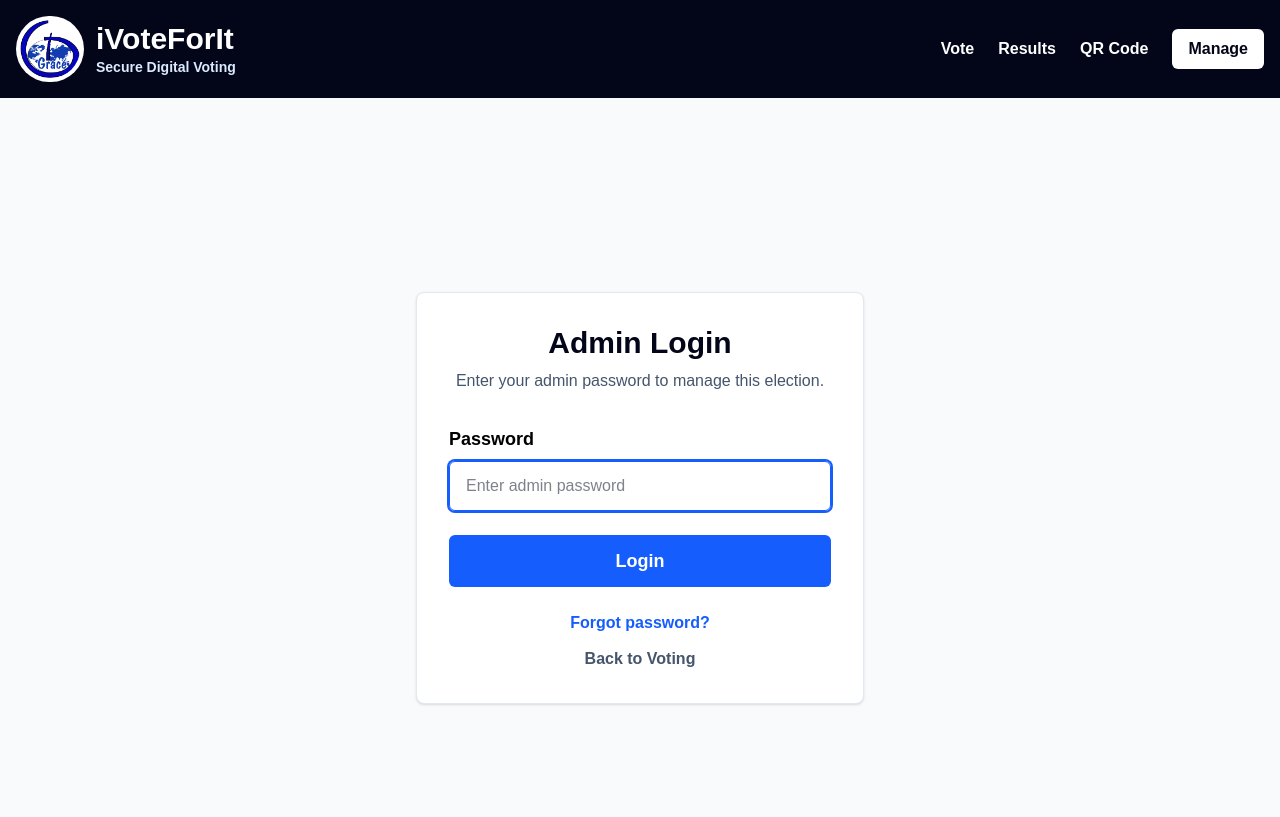
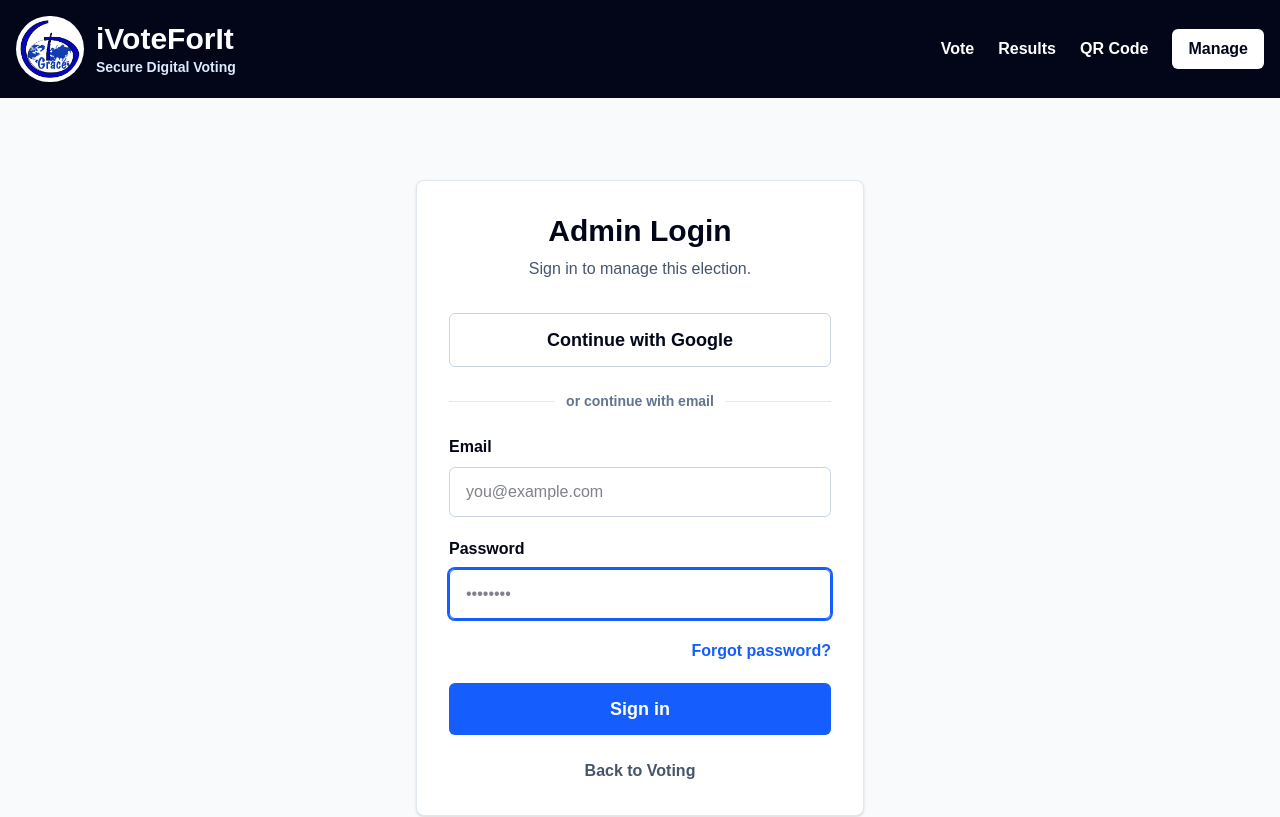
Before and after one commit to fassiliss/voting-app, a Next.js app: page /admin/login in a window 1280 px wide. Shown: the top 817 px of the page. Built offline with nearby package versions, Linux system fonts and the light colour scheme; no server answers.

Commit message:
Add Google admin login option

```diff
--- a/app/admin/login/page.tsx
+++ b/app/admin/login/page.tsx
@@ -1,14 +1,63 @@
 'use client';
 
-import { useState } from 'react';
+import { useEffect, useState } from 'react';
 import Link from 'next/link';
 import { useRouter } from 'next/navigation';
+import { supabase } from '@/lib/supabase';
 
 export default function AdminLoginPage() {
+    const [email, setEmail] = useState('');
     const [password, setPassword] = useState('');
     const [error, setError] = useState('');
     const [loading, setLoading] = useState(false);
+    const [googleLoading, setGoogleLoading] = useState(false);
     const router = useRouter();
+
+    useEffect(() => {
+        let cancelled = false;
+
+        async function finishGoogleLogin() {
+            if (!window.location.search.includes('google=1')) return;
+
+            setGoogleLoading(true);
+            setError('');
+
+            try {
+                const { data, error: sessionError } = await supabase.auth.getSession();
+                const accessToken = data.session?.access_token;
+
+                if (sessionError || !accessToken) {
+                    setError('Google login did not complete. Please try again.');
+                    return;
+                }
+
+                const response = await fetch('/api/admin/google-login', {
+                    method: 'POST',
+                    headers: { 'Content-Type': 'application/json' },
+                    body: JSON.stringify({ accessToken }),
+                });
+                const result = await response.json() as { error?: string };
+
+                if (!response.ok) {
+                    setError(result.error || 'Google login is not allowed for this admin account.');
+                    return;
+                }
+
+                await supabase.auth.signOut();
+                if (!cancelled) router.push('/admin/manage');
+            } catch {
+                setError('Unable to complete Google login right now.');
+            } finally {
+                if (!cancelled) setGoogleLoading(false);
+            }
+        }
+
+        finishGoogleLogin();
+
+        return () => {
+            cancelled = true;
+        };
+    }, [router]);
 
     const handleLogin = async (e: React.FormEvent) => {
         e.preventDefault();
@@ -37,6 +86,23 @@ export default function AdminLoginPage() {
         }
     };
 
+    const handleGoogleLogin = async () => {
+        setError('');
+        setGoogleLoading(true);
+
+        const { error: googleError } = await supabase.auth.signInWithOAuth({
+            provider: 'google',
+            options: {
+                redirectTo: `${window.location.origin}/admin/login?google=1`,
+            },
+        });
+
+        if (googleError) {
+            setError(googleError.message);
+            setGoogleLoading(false);
+        }
+    };
+
     return (
         <div className="min-h-screen bg-slate-50 flex items-center justify-center px-4 py-12">
             <div className="bg-white rounded-lg shadow-sm border border-slate-200 p-8 max-w-md w-full">
@@ -44,7 +110,7 @@ export default function AdminLoginPage() {
                     Admin Login
                 </h1>
                 <p className="text-center text-slate-600 mb-8">
-                    Enter your admin password to manage this election.
+                    Sign in to manage this election.
                 </p>
 
                 {error && (
@@ -53,20 +119,61 @@ export default function AdminLoginPage() {
                     </div>
                 )}
 
-                <form onSubmit={handleLogin} className="space-y-6">
+                <button
+                    type="button"
+                    onClick={handleGoogleLogin}
+                    disabled={googleLoading || loading}
+                    className="w-full border border-slate-300 bg-white text-slate-950 py-3 rounded-md font-bold text-lg hover:bg-slate-50 transition disabled:bg-slate-100 disabled:text-slate-500"
+                >
+                    {googleLoading ? 'Connecting to Google...' : 'Continue with Google'}
+                </button>
+
+                <div className="my-6 flex items-center gap-3">
+                    <div className="h-px flex-1 bg-slate-200" />
+                    <span className="text-sm font-semibold text-slate-500">or continue with email</span>
+                    <div className="h-px flex-1 bg-slate-200" />
+                </div>
+
+                <form onSubmit={handleLogin} className="space-y-5">
                     <div>
-                        <label className="block font-bold mb-2 text-lg text-black">
+                        <label className="block font-bold mb-2 text-slate-950" htmlFor="admin-email">
+                            Email
+                        </label>
+                        <input
+                            id="admin-email"
+                            type="email"
+                            value={email}
+                            onChange={(e) => setEmail(e.currentTarget.value)}
+                            className="w-full px-4 py-3 border border-slate-300 rounded-md text-slate-950 focus:ring-2 focus:ring-blue-600 focus:border-blue-600 outline-none"
+                            placeholder="you@example.com"
+                            autoComplete="email"
+                        />
+                    </div>
+
+                    <div>
+                        <label className="block font-bold mb-2 text-slate-950" htmlFor="admin-password">
                             Password
                         </label>
                         <input
+                            id="admin-password"
                             type="password"
                             value={password}
                             onChange={(e) => setPassword(e.currentTarget.value)}
                             required
                             className="w-full px-4 py-3 border border-slate-300 rounded-md text-slate-950 focus:ring-2 focus:ring-blue-600 focus:border-blue-600 outline-none"
-                            placeholder="Enter admin password"
+                            placeholder="••••••••"
+                            autoComplete="current-password"
                             autoFocus
                         />
+                    </div>
+
+                    <div className="text-right">
+                        <Link
+                            href="/admin/forgot-password"
+                            className="text-blue-600 hover:underline font-semibold"
+                        >
+                            Forgot password?
+                        </Link>
                     </div>
 
                     <button
@@ -74,17 +181,11 @@ export default function AdminLoginPage() {
                         disabled={loading}
                         className="w-full bg-blue-600 text-white py-3 rounded-md font-bold text-lg hover:bg-blue-700 transition disabled:bg-slate-400"
                     >
-                        {loading ? 'Signing in...' : 'Login'}
+                        {loading ? 'Signing in...' : 'Sign in'}
                     </button>
                 </form>
 
-                <div className="mt-6 flex flex-col gap-3 text-center">
-                    <Link
-                        href="/admin/forgot-password"
-                        className="text-blue-600 hover:underline font-semibold"
-                    >
-                        Forgot password?
-                    </Link>
+                <div className="mt-6 text-center">
                     <Link
                         href="/"
                         className="text-slate-600 hover:text-slate-950 hover:underline font-semibold"
--- /dev/null
+++ b/app/api/admin/google-login/route.ts
@@ -0,0 +1,42 @@
+import { NextResponse } from 'next/server';
+import {
+    ADMIN_SESSION_COOKIE,
+    createAdminSessionValue,
+    getAllowedAdminEmails,
+    isAdminEmailAllowed,
+} from '@/lib/adminAuth';
+import { getSupabaseServerClient } from '@/lib/supabaseServer';
+
+export async function POST(request: Request) {
+    const body = await request.json().catch(() => ({})) as { accessToken?: unknown };
+    const accessToken = String(body.accessToken || '');
+
+    if (!accessToken) {
+        return NextResponse.json({ error: 'Missing Google login token.' }, { status: 400 });
+    }
+
+    if (getAllowedAdminEmails().length === 0) {
+        return NextResponse.json(
+            { error: 'Google admin login is not configured. Set ADMIN_EMAILS on the server.' },
+            { status: 503 },
+        );
+    }
+
+    const { data, error } = await getSupabaseServerClient().auth.getUser(accessToken);
+    const email = data.user?.email;
+
+    if (error || !isAdminEmailAllowed(email)) {
+        return NextResponse.json({ error: 'This Google account is not allowed for admin access.' }, { status: 403 });
+    }
+
+    const response = NextResponse.json({ ok: true });
+    response.cookies.set(ADMIN_SESSION_COOKIE, createAdminSessionValue(), {
+        httpOnly: true,
+        sameSite: 'lax',
+        secure: process.env.NODE_ENV === 'production',
+        path: '/',
+        maxAge: 60 * 60 * 8,
+    });
+
+    return response;
+}
--- a/lib/adminAuth.ts
+++ b/lib/adminAuth.ts
@@ -10,6 +10,19 @@ function getAdminPassword() {
 
 function getSessionSecret() {
     return process.env.ADMIN_SESSION_SECRET || getAdminPassword();
+}
+
+export function getAllowedAdminEmails() {
+    return (process.env.ADMIN_EMAILS || '')
+        .split(',')
+        .map((email) => email.trim().toLowerCase())
+        .filter(Boolean);
+}
+
+export function isAdminEmailAllowed(email?: string | null) {
+    if (!email) return false;
+
+    return getAllowedAdminEmails().includes(email.trim().toLowerCase());
 }
 
 export function isAdminConfigured() {
```
Also changed, not shown: 1 other file (tests, documents, lock files or other folders).
